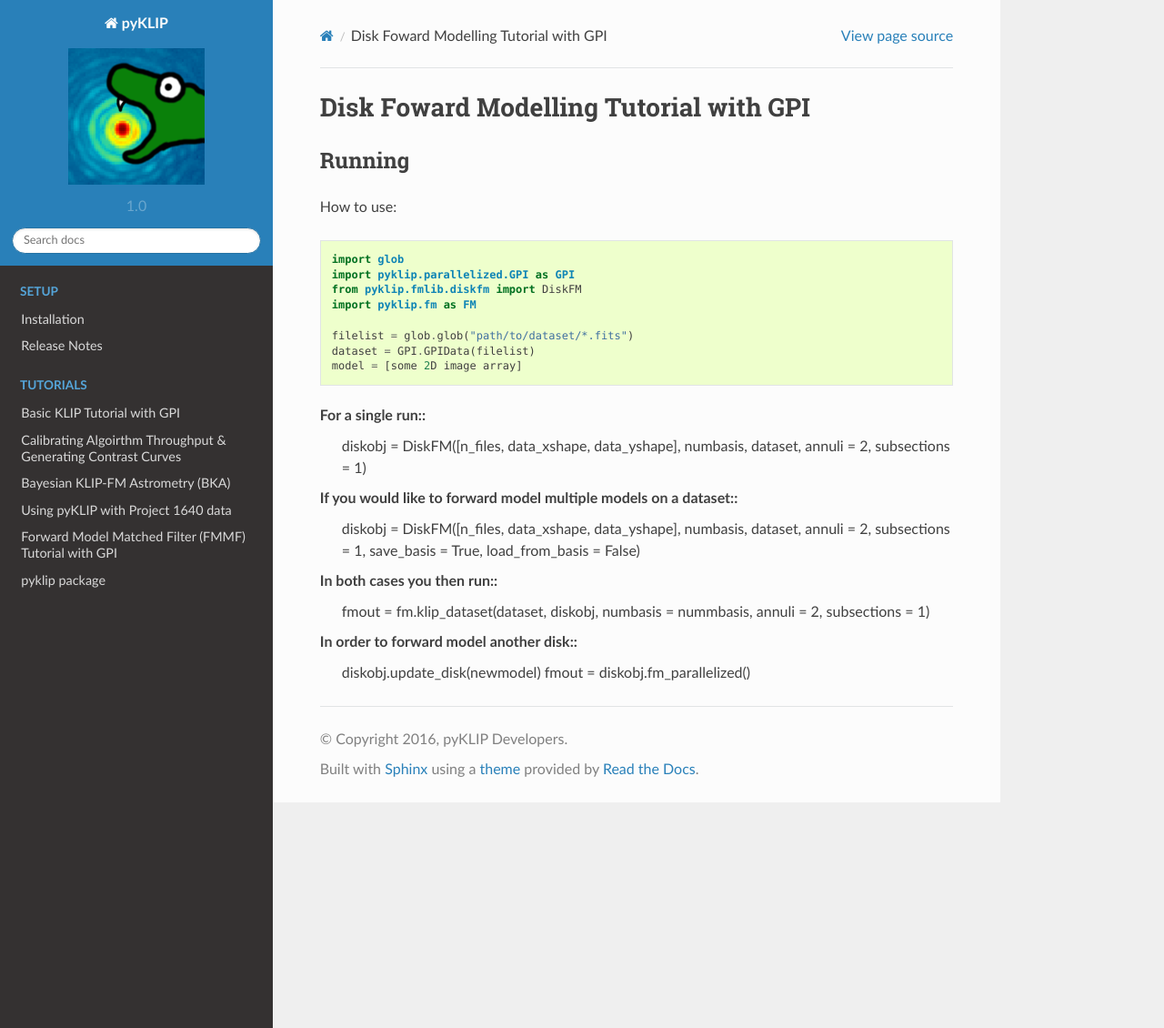
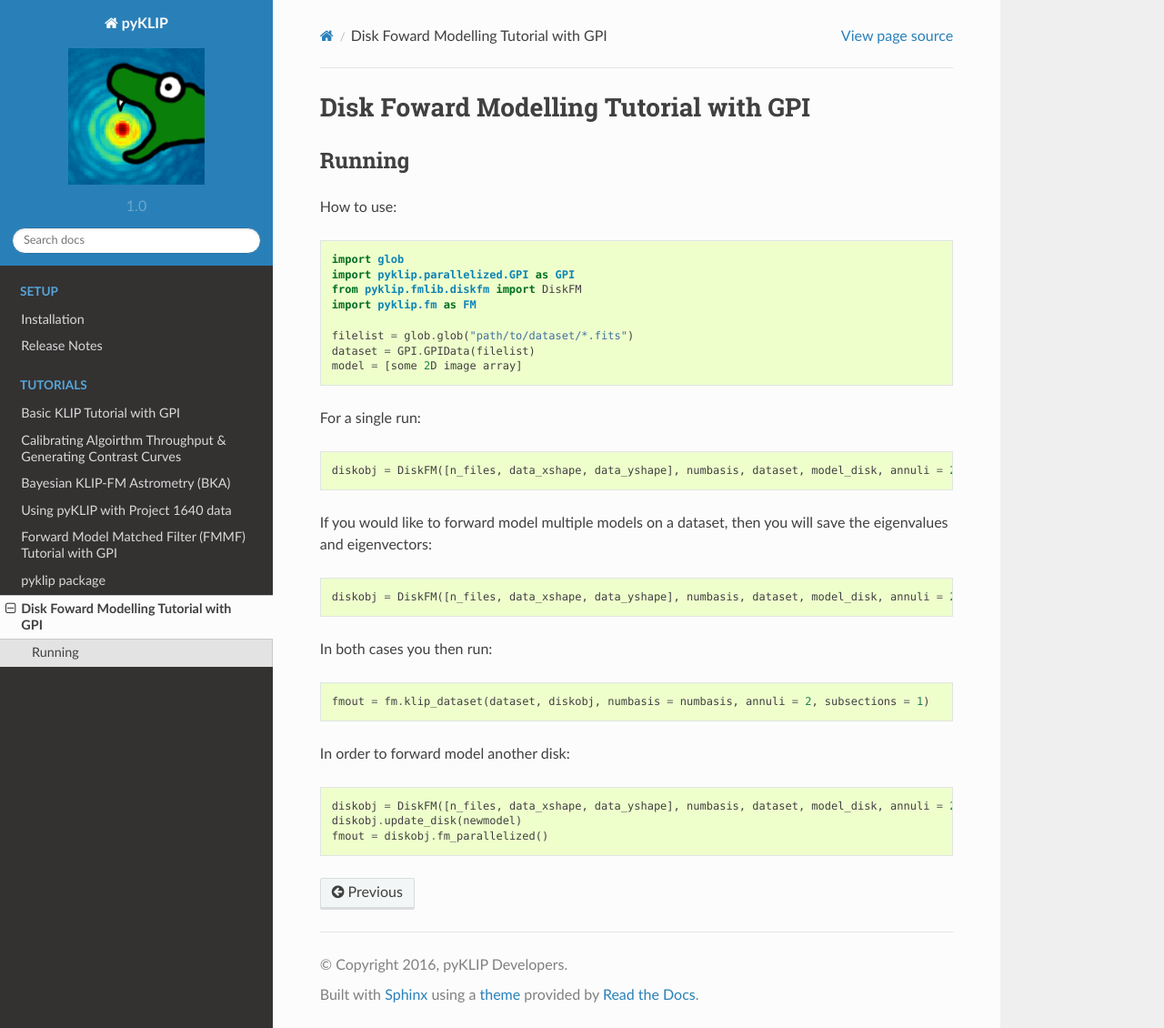
Before and after one commit to UCSB-Exoplanet-Polarimetry-Lab/pyKLIP_NMFJAX, a Sphinx documentation site: the page built from docs/source/diskfm_gpi.rst, in a window 1280 px wide and 1130 px high. Shown: the whole window at 91% size. Built offline with Sphinx 7.4.7 and the Read the Docs theme 2.0.0, drawn with Linux system fonts in a browser that asks for light colours.

Commit message:
diskfm docs

```diff
--- a/docs/source/diskfm_gpi.rst
+++ b/docs/source/diskfm_gpi.rst
@@ -16,12 +16,21 @@ How to use::
     filelist = glob.glob("path/to/dataset/*.fits")
     dataset = GPI.GPIData(filelist)
     model = [some 2D image array]
+
 For a single run::
-    diskobj = DiskFM([n_files, data_xshape, data_yshape], numbasis, dataset, annuli = 2, subsections = 1)
-If you would like to forward model multiple models on a dataset::
-    diskobj = DiskFM([n_files, data_xshape, data_yshape], numbasis, dataset, annuli = 2, subsections = 1, save_basis = True, load_from_basis = False)
+
+    diskobj = DiskFM([n_files, data_xshape, data_yshape], numbasis, dataset, model_disk, annuli = 2, subsections = 1)
+
+If you would like to forward model multiple models on a dataset, then you will save the eigenvalues and eigenvectors::
+
+    diskobj = DiskFM([n_files, data_xshape, data_yshape], numbasis, dataset, model_disk, annuli = 2, subsections = 1, basis_file_name = 'klip-basis.p', save_basis = True, load_from_basis = False)
+
 In both cases you then run::
-    fmout = fm.klip_dataset(dataset, diskobj, numbasis = nummbasis, annuli = 2, subsections = 1)
+
+    fmout = fm.klip_dataset(dataset, diskobj, numbasis = numbasis, annuli = 2, subsections = 1)
+
 In order to forward model another disk::
+
+    diskobj = DiskFM([n_files, data_xshape, data_yshape], numbasis, dataset, model_disk, annuli = 2, subsections = 1, basis_file_name = 'klip-basis.p', load_from_basis = True)
     diskobj.update_disk(newmodel)
     fmout = diskobj.fm_parallelized()
--- a/docs/source/index.rst
+++ b/docs/source/index.rst
@@ -70,7 +70,7 @@ Contents
    p1640
    fmmf_gpi
    pyklip
-
+   diskfm_gpi
 
 
 
```
